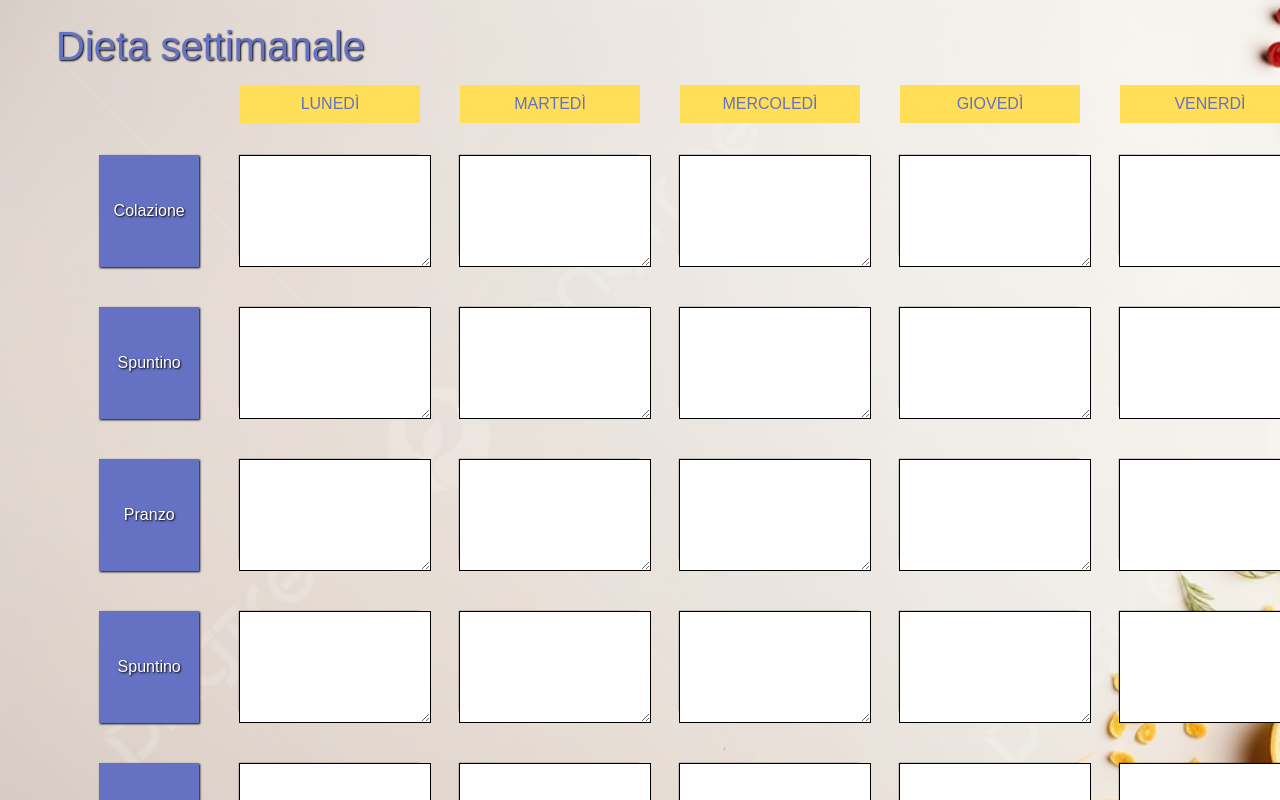
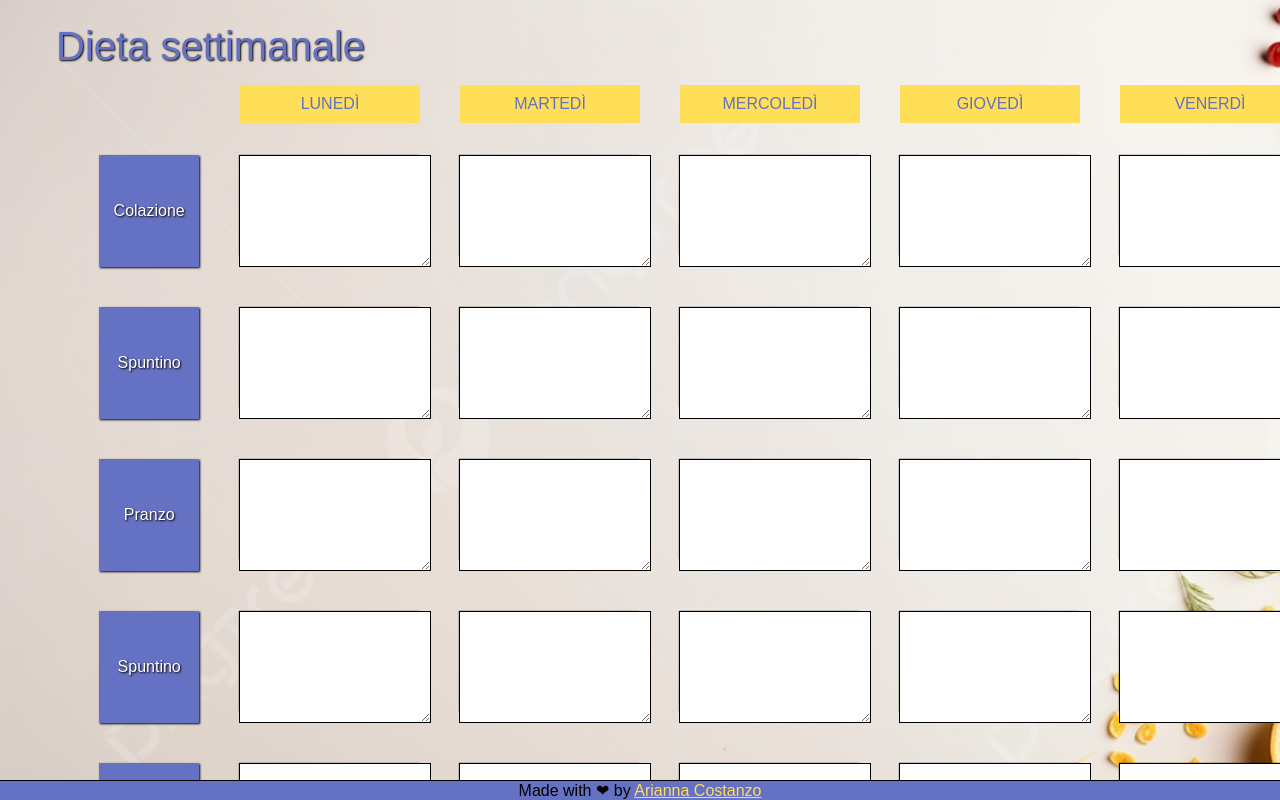
Before and after one commit to ariannacostanzo/meal-calendar, a React (Vite) app: page / in a window 1280 px wide. Shown: the top 800 px of the page. Built offline with nearby package versions, Linux system fonts and the light colour scheme; a web font is replaced by a local one.

Commit message:
adding footer

```diff
--- a/src/App.tsx
+++ b/src/App.tsx
@@ -1,5 +1,6 @@
 import Calendar from "./components/calendar/Calendar";
 import DaysList from "./components/daysList/DaysList";
+import Footer from "./components/footer/Footer";
 import Header from "./components/header/Header";
 
 function App() {
@@ -10,6 +11,7 @@
           <Header />
           <DaysList />
           <Calendar />
+          <Footer />
         </div>
       </div>
     </>
--- /dev/null
+++ b/src/components/footer/Footer.tsx
@@ -0,0 +1,19 @@
+import "./footer.scss";
+
+const Footer = () => {
+  return (
+    <>
+      <footer>
+        Made with &#10084; by{" "}
+        <a
+          target="_blank"
+          href="https://arianna-costanzo-portfolio.netlify.app"
+        >
+          Arianna Costanzo
+        </a>
+      </footer>
+    </>
+  );
+};
+export default Footer;
+<footer>Made with </footer>;
--- /dev/null
+++ b/src/components/footer/footer.scss
@@ -0,0 +1,17 @@
+footer {
+  text-align: center;
+  margin-top: 2rem;
+  border-top: 1px solid black;
+  background-color: var(--light-pink);
+  position: fixed;
+  bottom: 0;
+  left: 0;
+  right: 0;
+  z-index: 1;
+  background-color: var(--purple);
+
+  a {
+    text-decoration: underline;
+    color: #ffde58;
+  }
+}
```
